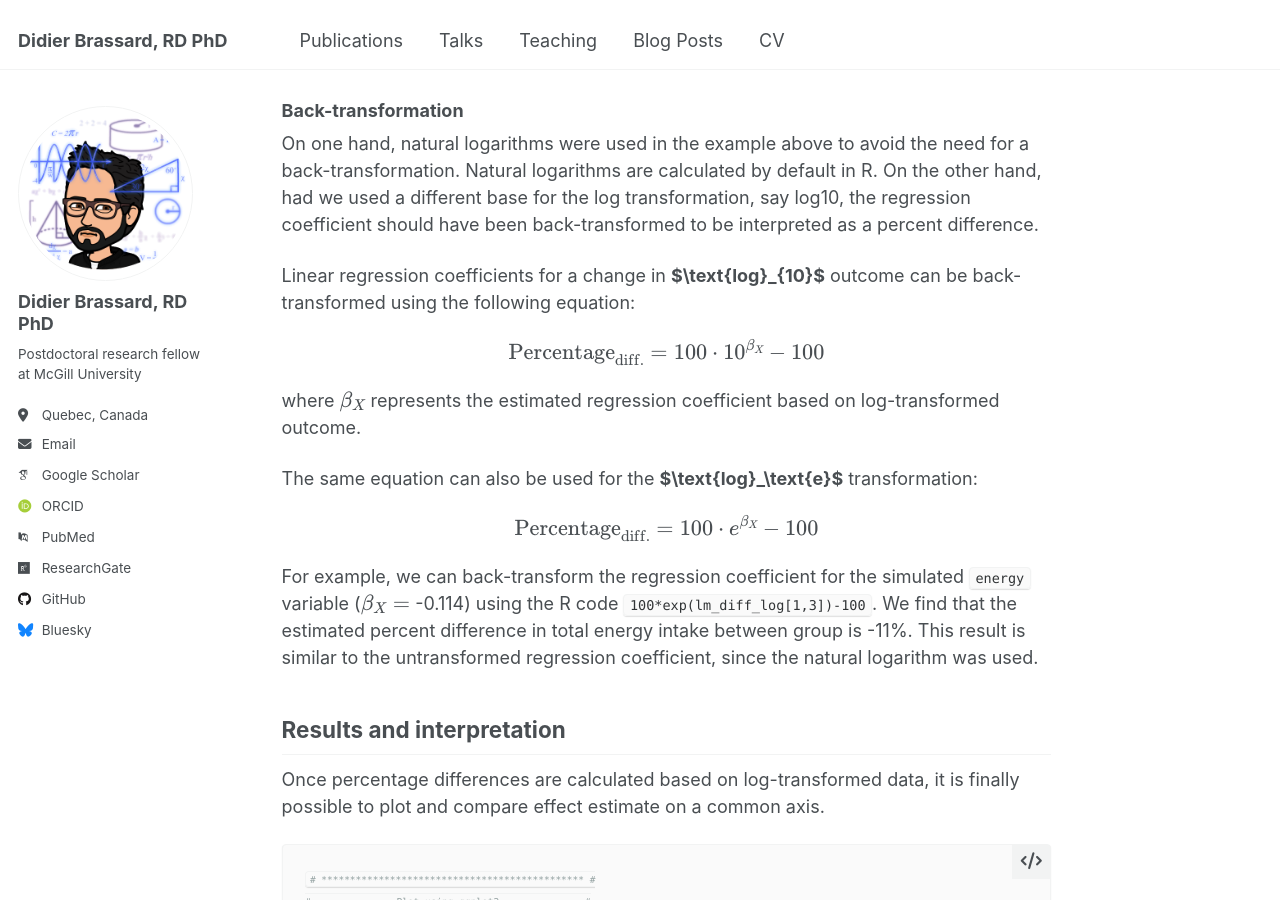
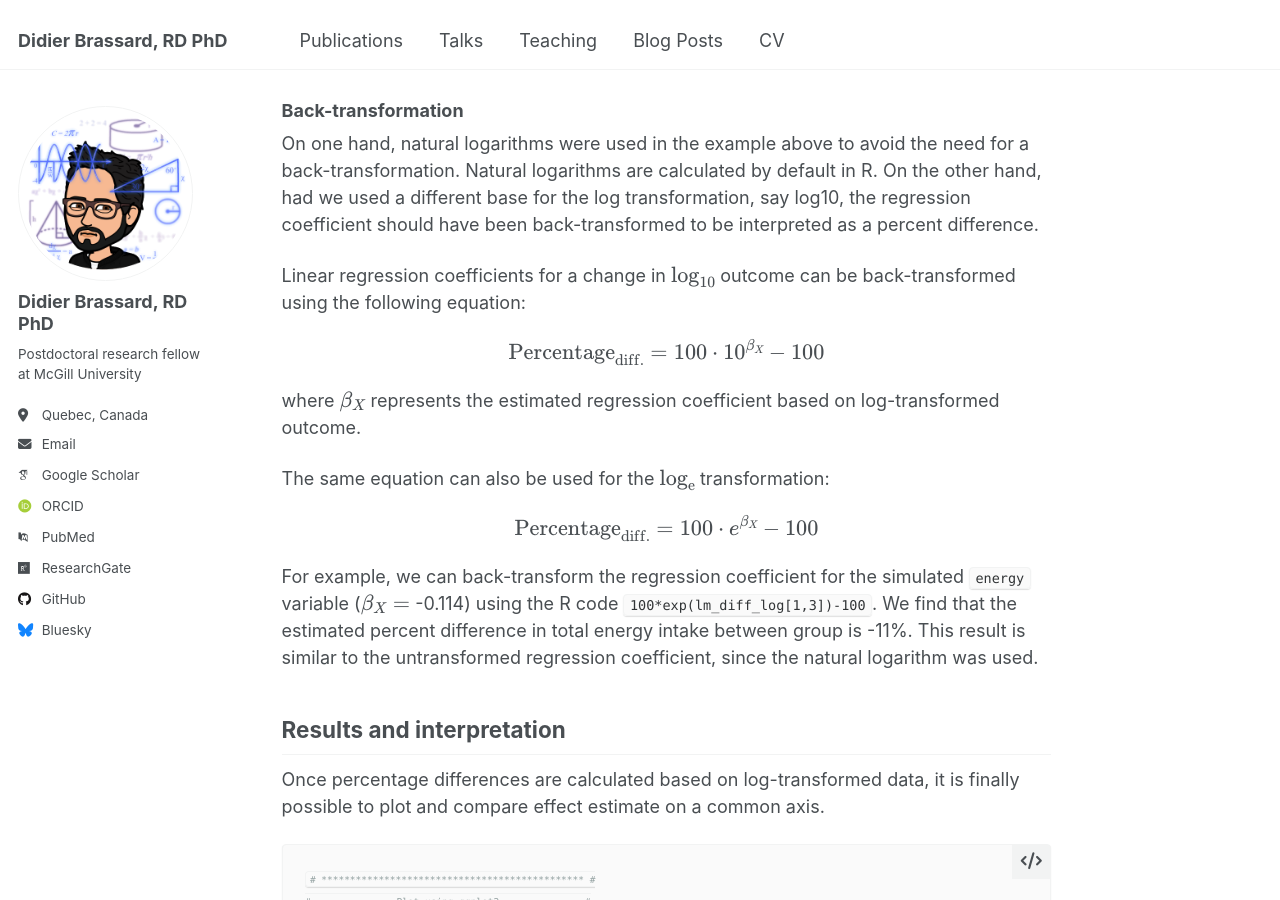
Before and after one commit to didierbrassard/didierbrassard.github.io, a Jekyll site: the page built from _posts/2023-04-13-blog-post-3.md, in a window 1280 px wide and 900 px high, scrolled down 7996 px. Built offline with Jekyll 4.4.1, drawn with Linux system fonts in a browser that asks for light colours; some web fonts are replaced.

```diff
--- a/_posts/2023-04-13-blog-post-3.md
+++ b/_posts/2023-04-13-blog-post-3.md
@@ -331,7 +331,7 @@ default in R. On the other hand, had we used a different base for the
 log transformation, say log10, the regression coefficient should have
 been back-transformed to be interpreted as a percent difference.
 
-Linear regression coefficients for a change in **$\text{log}_{10}$**
+Linear regression coefficients for a change in **\\(\text{log}_{10}\\)**
 outcome can be back-transformed using the following equation:
 
 $$\text{Percentage}_\text{diff.}=100 \cdot 10^{\beta_{X}}-100$$
@@ -339,7 +339,7 @@ $$\text{Percentage}_\text{diff.}=100 \cdot 10^{\beta_{X}}-100$$
 where \\(\beta_{X}\\) represents the estimated regression coefficient based
 on log-transformed outcome.
 
-The same equation can also be used for the **$\text{log}_\text{e}$**
+The same equation can also be used for the **\\(\text{log}_\text{e}\\)**
 transformation:
 
 $$\text{Percentage}_\text{diff.}=100 \cdot e^{\beta_{X}}-100$$
```
